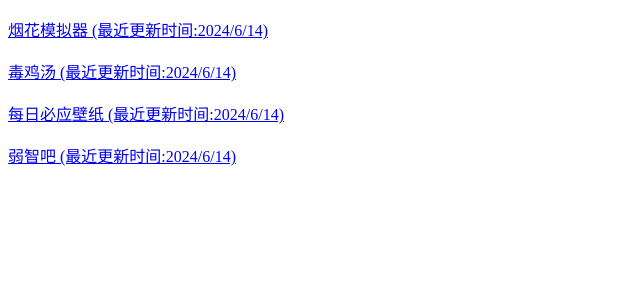
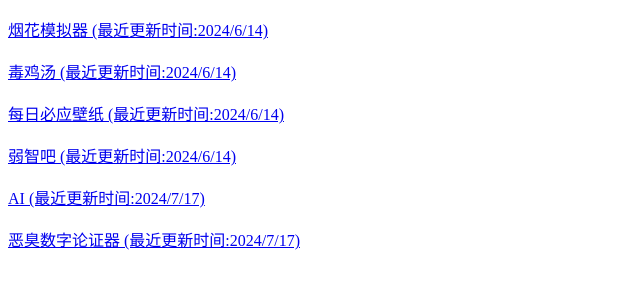
Before and after one commit to FuSiYu666/FuSiYu666.github.io, a plain HTML site: page index.html in a window 1280 px wide. Shown: the part 113-400 px from the top of the page, without its empty margins (0-640 px from the left). Drawn offline with Linux system fonts and the light colour scheme.

Commit message:
Update index.html

```diff
--- a/index.html
+++ b/index.html
@@ -12,3 +12,7 @@
 <a href="https://FuSiYu666.github.io/stupid-place/">弱智吧&nbsp;(最近更新时间:2024/6/14)</a>
 <br />
 <br />
+<a href="chat.fsyfsy.us.kg">AI&nbsp;(最近更新时间:2024/7/17)</a>
+<br />
+<br />
+<a href="https://FuSiYu666.github.io/homo/">恶臭数字论证器&nbsp;(最近更新时间:2024/7/17)</a>
```
